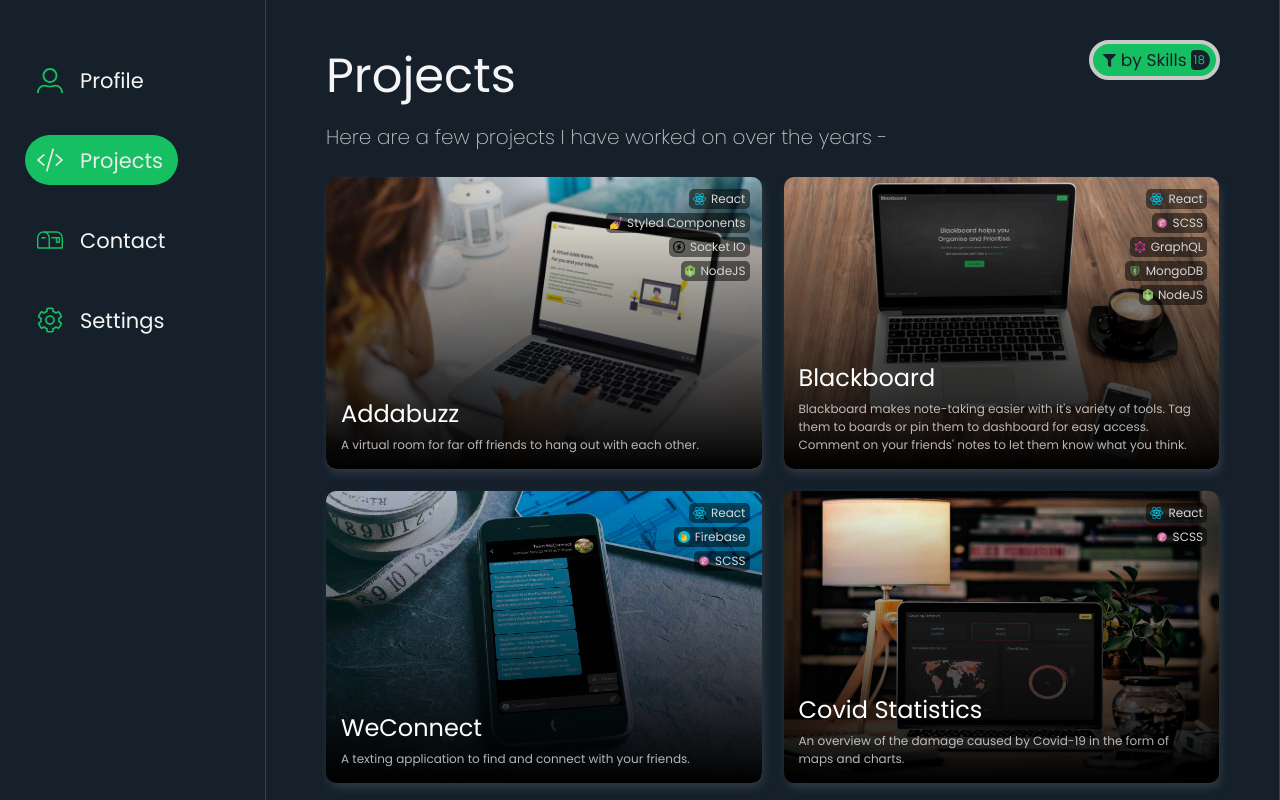
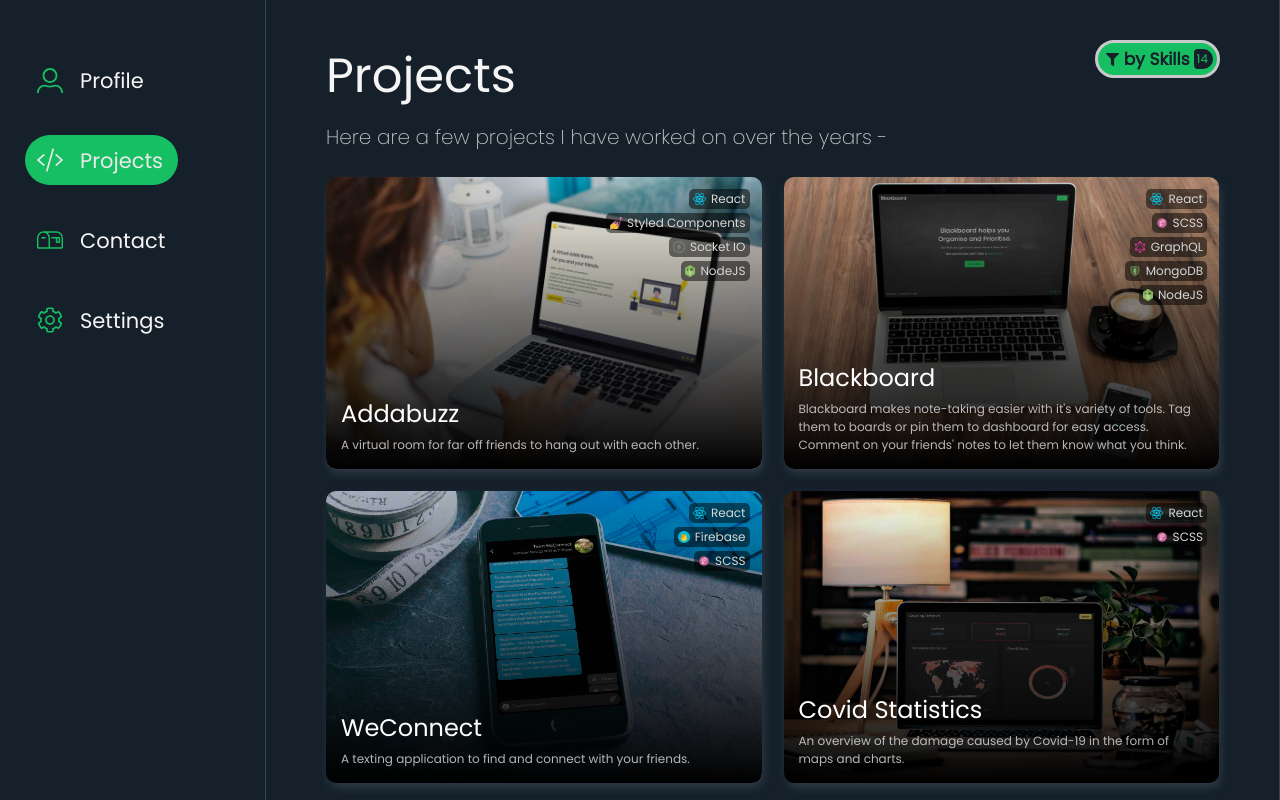
Before and after one commit to himayand21/portfolio-v2, a React (Create React App) app: page /projects in a window 1280 px wide. Shown: the top 800 px of the page. Built offline with nearby package versions, Linux system fonts and the light colour scheme.

Commit message:
fix(skills): update all skills list

```diff
--- a/src/containers/projects/SkillContent.tsx
+++ b/src/containers/projects/SkillContent.tsx
@@ -1,8 +1,8 @@
 import { MouseEventHandler, ReactElement } from 'react';
 
 import Check from '../../icons/Check';
-import { projectInfoType } from '../../metadata/projects';
-import skills, { skillType } from '../../metadata/skills';
+import { projectInfoType, allSkills } from '../../metadata/projects';
+import skills from '../../metadata/skills';
 
 import {
   SkillImage,
@@ -50,11 +50,8 @@ const SkillContent = ({
       </SkillFilterSelectAllBtn>
     </SkillFilterHeaderRow>
     <SkillRows>
-      {Object.entries(skills).map(([
-        skillKey, {
-          name,
-          icon,
-        }]: [string, skillType]): ReactElement => {
+      {allSkills.map((skillKey: string): ReactElement => {
+        const { name, icon } = skills[skillKey];
         const isChecked = selectedSkills.includes(skillKey);
         return (
           <SkillRow key={name}>
--- a/src/containers/projects/index.tsx
+++ b/src/containers/projects/index.tsx
@@ -20,8 +20,8 @@ import {
   Aside,
 } from './styles';
 
-import projects, { projectInfoType } from '../../metadata/projects';
-import { skillType, SKILL_KEYS } from '../../metadata/skills';
+import projects, { projectInfoType, allSkills } from '../../metadata/projects';
+import { skillType } from '../../metadata/skills';
 
 import Filter from '../../icons/Filter';
 import ProjectItem from './ProjectItem';
@@ -29,12 +29,13 @@ import SkillContent from './SkillContent';
 
 const Projects = (): ReactElement => {
   const [isFiltersShown, setIsFiltersShown] = useState(false);
-  const [selectedSkills, setSelectedSkills] = useState(Object.values(SKILL_KEYS));
+  const [selectedSkills, setSelectedSkills] = useState(allSkills);
 
   const filtersRef = useRef<HTMLDivElement>(null);
 
   const numberOfSkillsSelected = selectedSkills.length;
-  const areAllSkillsSelected = Object.keys(SKILL_KEYS).length === numberOfSkillsSelected;
+
+  const areAllSkillsSelected = allSkills.length === numberOfSkillsSelected;
 
   const toggleFiltersShown = () => setIsFiltersShown(!isFiltersShown);
 
@@ -69,7 +70,7 @@ const Projects = (): ReactElement => {
     if (areAllSkillsSelected) {
       setSelectedSkills([]);
     } else {
-      setSelectedSkills(Object.values(SKILL_KEYS));
+      setSelectedSkills(allSkills);
     }
   };
 
--- a/src/containers/projects/styles.tsx
+++ b/src/containers/projects/styles.tsx
@@ -27,7 +27,7 @@ export const Title = styled(TypographyHeadline)`
 export const SkillFilterToggler = styled.button`
   background-color: ${({ theme }) => theme.color};
   color: ${({ theme }) => theme.background};
-  padding: 3px 10px;
+  padding: 3px 8px;
   border-radius: 20px;
   display: flex;
   align-items: center;
@@ -47,7 +47,7 @@ export const SkillFilterTogglerFixed = styled(SkillFilterToggler)`
   top: 40px;
   right: 60px;
   z-index: 2;
-  border: 4px solid ${({ theme }) => theme.text2};
+  border: 3px solid ${({ theme }) => theme.text2};
   @media only screen and (max-width: ${LAPTOP}px) {
     right: 50px;
   }
@@ -69,7 +69,7 @@ export const SkillFilterIcon = styled.div`
 `;
 
 export const SkillFilterSpan = styled(TypographyLabelReduced)`
-  font-weight: 400;
+  font-weight: 600;
 `;
 
 export const SkillFilterBadge = styled(TypographyCaption)`
--- a/src/metadata/projects.ts
+++ b/src/metadata/projects.ts
@@ -15,7 +15,7 @@ import newyear from '../images/projects/newyear.jpg';
 import christmas from '../images/projects/christmas.jpg';
 import addabuzz from '../images/projects/addabuzz.jpg';
 
-import SKILLSET, { skillType } from './skills';
+import SKILLSET, { skillType, SKILL_KEYS } from './skills';
 
 const {
   HTML,
@@ -158,3 +158,9 @@ export type projectInfoType = {
   link: string,
   skills: skillType[],
 };
+
+export const allSkills = Object.keys(SKILL_KEYS).filter((skill) => (
+  projects.some(({ skills: projectSkills }: projectInfoType) => (
+    projectSkills.some(({ key } : skillType) => (key === skill))
+  ))
+));
```
Also changed, not shown: src/images/skills/socket.png.
